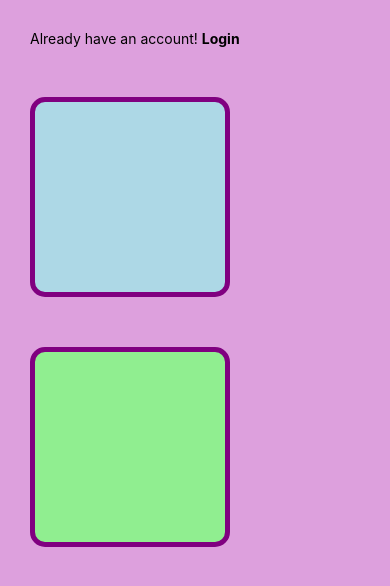
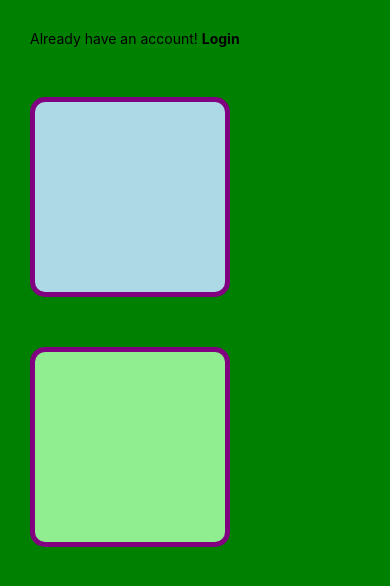
Before and after one commit to nimur-hasan/react-native, a React Native app: screen / in a window 390 px wide. Shown: the top 586 px of the page. Built offline with nearby package versions, Linux system fonts and the light colour scheme.

Commit message:
display green

```diff
--- a/App.js
+++ b/App.js
@@ -19,7 +19,7 @@ const styles = StyleSheet.create({
   container: {
     flex: 1,
     gap: 50,
-    backgroundColor: 'plum',
+    backgroundColor: 'green',
     padding: 30
   },
   box: {
```
